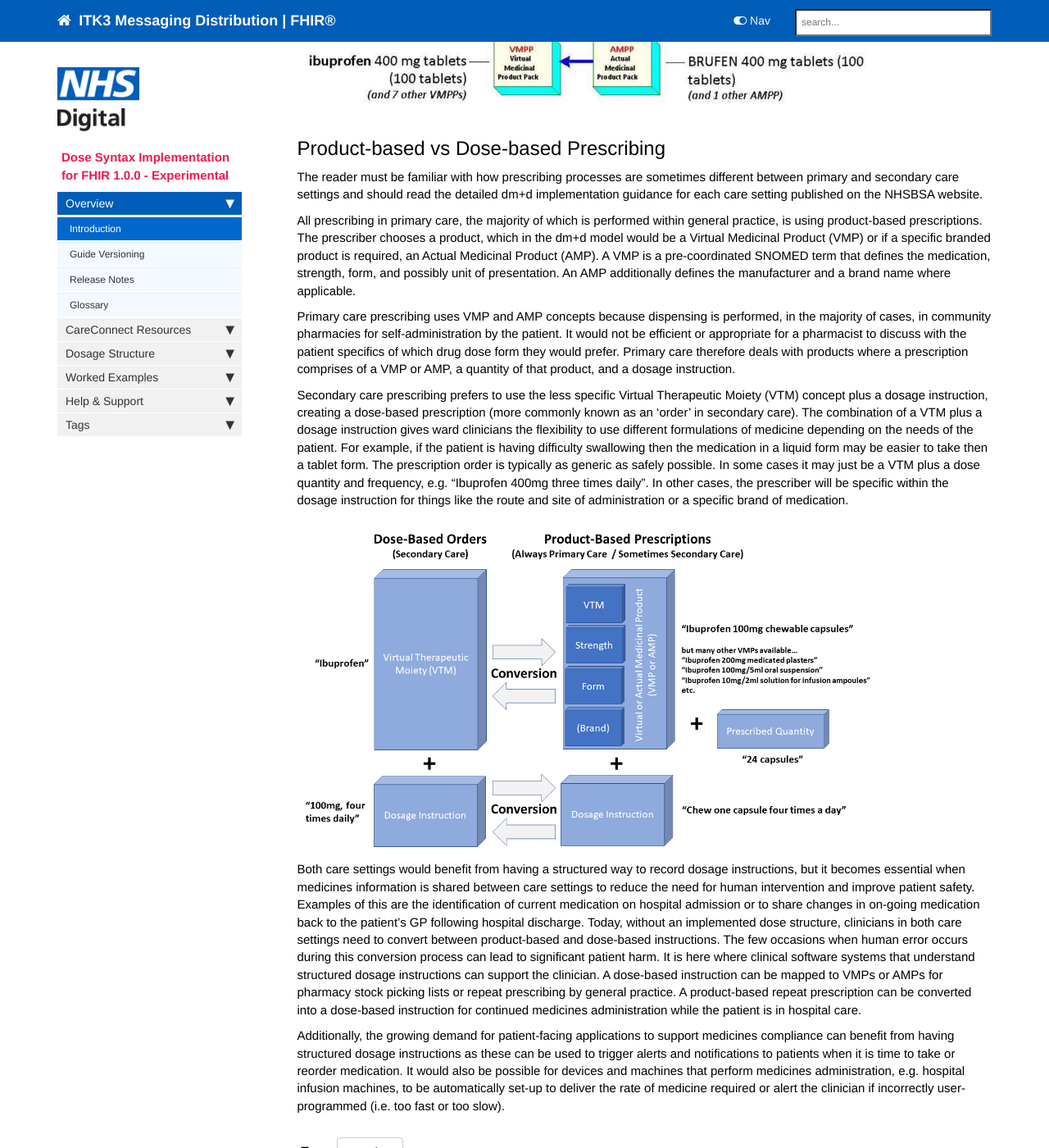
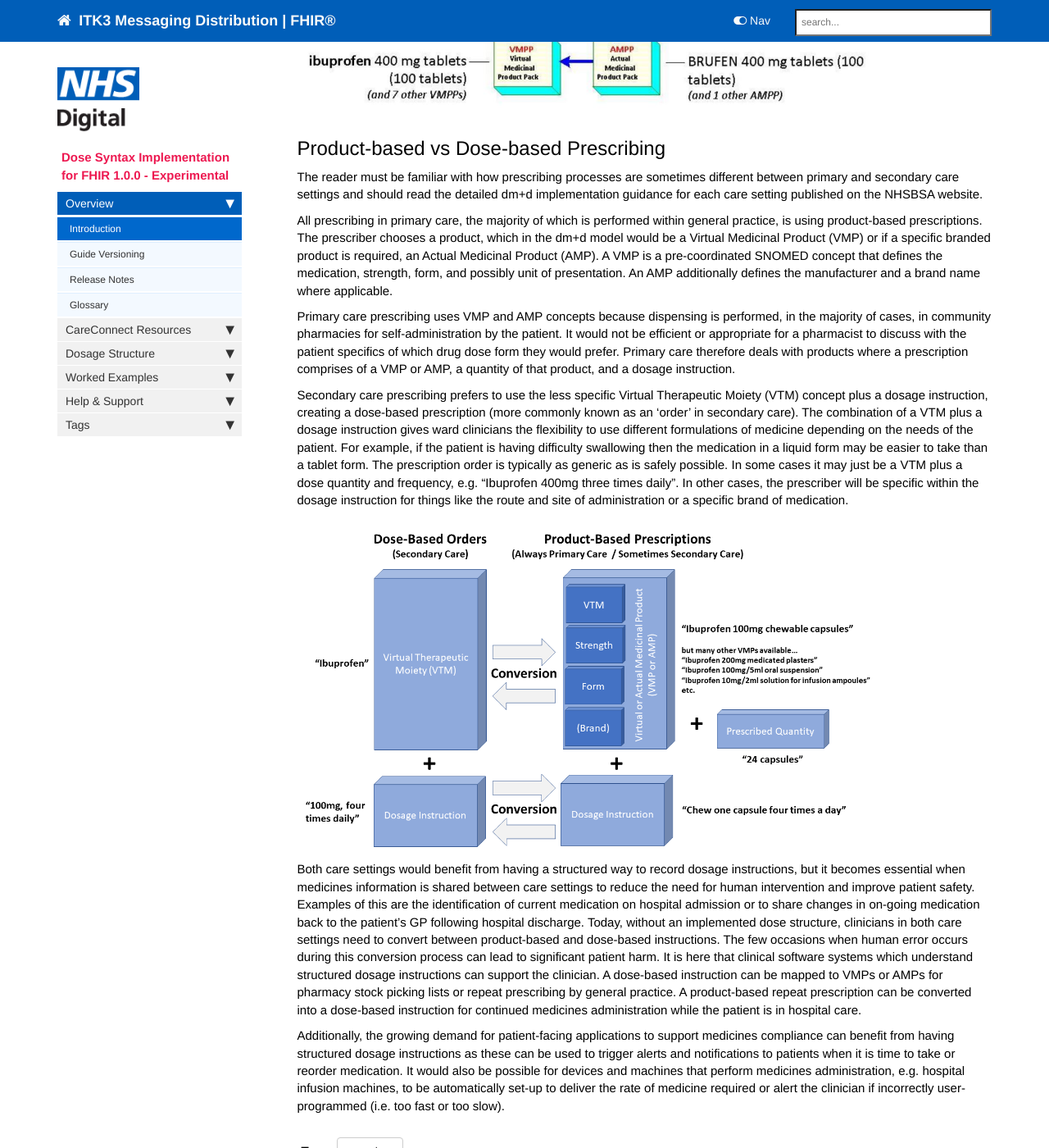
Before and after one commit to nhsconnect/Dose-Syntax-Implementation, a Jekyll site: the page built from index.md, in a window 1280 px wide and 1400 px high, scrolled down 1636 px. Shown: the whole window at 82% size. Built offline with Jekyll 4.4.1, drawn with Linux system fonts in a browser that asks for light colours; nearby versions of some CDN libraries; comment, search, counter and statistics services are not loaded; some of the changed text lies outside the part shown.

Commit message:
Add files via upload

```diff
--- a/index.md
+++ b/index.md
@@ -38,14 +38,14 @@ The reader must be familiar with the NHS Dictionary of Medicines and Devices (dm
 
 The reader must be familiar with how prescribing processes are sometimes different between primary and secondary care settings and should read the detailed dm+d implementation guidance for each care setting published on the NHSBSA website.
 
-All prescribing in primary care, the majority of which is performed within general practice, is using product-based prescriptions. The prescriber chooses a product, which in the dm+d model would be a Virtual Medicinal Product (VMP) or if a specific branded product is required, an Actual Medicinal Product (AMP). A VMP is a pre-coordinated SNOMED term that defines the medication, strength, form, and possibly unit of presentation. An AMP additionally defines the manufacturer and a brand name where applicable.
+All prescribing in primary care, the majority of which is performed within general practice, is using product-based prescriptions. The prescriber chooses a product, which in the dm+d model would be a Virtual Medicinal Product (VMP) or if a specific branded product is required, an Actual Medicinal Product (AMP). A VMP is a pre-coordinated SNOMED concept that defines the medication, strength, form, and possibly unit of presentation. An AMP additionally defines the manufacturer and a brand name where applicable.
 
 Primary care prescribing uses VMP and AMP concepts because dispensing is performed, in the majority of cases, in community pharmacies for self-administration by the patient. It would not be efficient or appropriate for a pharmacist to discuss with the patient specifics of which drug dose form they would prefer. Primary care therefore deals with products where a prescription comprises of a VMP or AMP, a quantity of that product, and a dosage instruction.
 
-Secondary care prescribing prefers to use the less specific Virtual Therapeutic Moiety (VTM) concept plus a dosage instruction, creating a dose-based prescription (more commonly known as an 'order' in secondary care). The combination of a VTM plus a dosage instruction gives ward clinicians the flexibility to use different formulations of medicine depending on the needs of the patient. For example, if the patient is having difficulty swallowing then the medication in a liquid form may be easier to take then a tablet form. The prescription order is typically as generic as safely possible. In some cases it may just be a VTM plus a dose quantity and frequency, e.g. "Ibuprofen 400mg three times daily". In other cases, the prescriber will be specific within the dosage instruction for things like the route and site of administration or a specific brand of medication.
+Secondary care prescribing prefers to use the less specific Virtual Therapeutic Moiety (VTM) concept plus a dosage instruction, creating a dose-based prescription (more commonly known as an 'order' in secondary care). The combination of a VTM plus a dosage instruction gives ward clinicians the flexibility to use different formulations of medicine depending on the needs of the patient. For example, if the patient is having difficulty swallowing then the medication in a liquid form may be easier to take than a tablet form. The prescription order is typically as generic as is safely possible. In some cases it may just be a VTM plus a dose quantity and frequency, e.g. "Ibuprofen 400mg three times daily". In other cases, the prescriber will be specific within the dosage instruction for things like the route and site of administration or a specific brand of medication.
 
 ![alt text](images/overview/dose-vs-product.png "Product-based vs Dose-based Prescribing")
 
-Both care settings would benefit from having a structured way to record dosage instructions, but it becomes essential when medicines information is shared between care settings to reduce the need for human intervention and improve patient safety. Examples of this are the identification of current medication on hospital admission or to share changes in on-going medication back to the patient's GP following hospital discharge. Today, without an implemented dose structure, clinicians in both care settings need to convert between product-based and dose-based instructions. The few occasions when human error occurs during this conversion process can lead to significant patient harm. It is here where clinical software systems that understand structured dosage instructions can support the clinician. A dose-based instruction can be mapped to VMPs or AMPs for pharmacy stock picking lists or repeat prescribing by general practice. A product-based repeat prescription can be converted into a dose-based instruction for continued medicines administration while the patient is in hospital care.
+Both care settings would benefit from having a structured way to record dosage instructions, but it becomes essential when medicines information is shared between care settings to reduce the need for human intervention and improve patient safety. Examples of this are the identification of current medication on hospital admission or to share changes in on-going medication back to the patient's GP following hospital discharge. Today, without an implemented dose structure, clinicians in both care settings need to convert between product-based and dose-based instructions. The few occasions when human error occurs during this conversion process can lead to significant patient harm. It is here that clinical software systems which understand structured dosage instructions can support the clinician. A dose-based instruction can be mapped to VMPs or AMPs for pharmacy stock picking lists or repeat prescribing by general practice. A product-based repeat prescription can be converted into a dose-based instruction for continued medicines administration while the patient is in hospital care.
 
 Additionally, the growing demand for patient-facing applications to support medicines compliance can benefit from having structured dosage instructions as these can be used to trigger alerts and notifications to patients when it is time to take or reorder medication. It would also be possible for devices and machines that perform medicines administration, e.g. hospital infusion machines, to be automatically set-up to deliver the rate of medicine required or alert the clinician if incorrectly user-programmed (i.e. too fast or too slow).
```
Also changed, not shown: other parts of index.md (+2 -2 lines).
